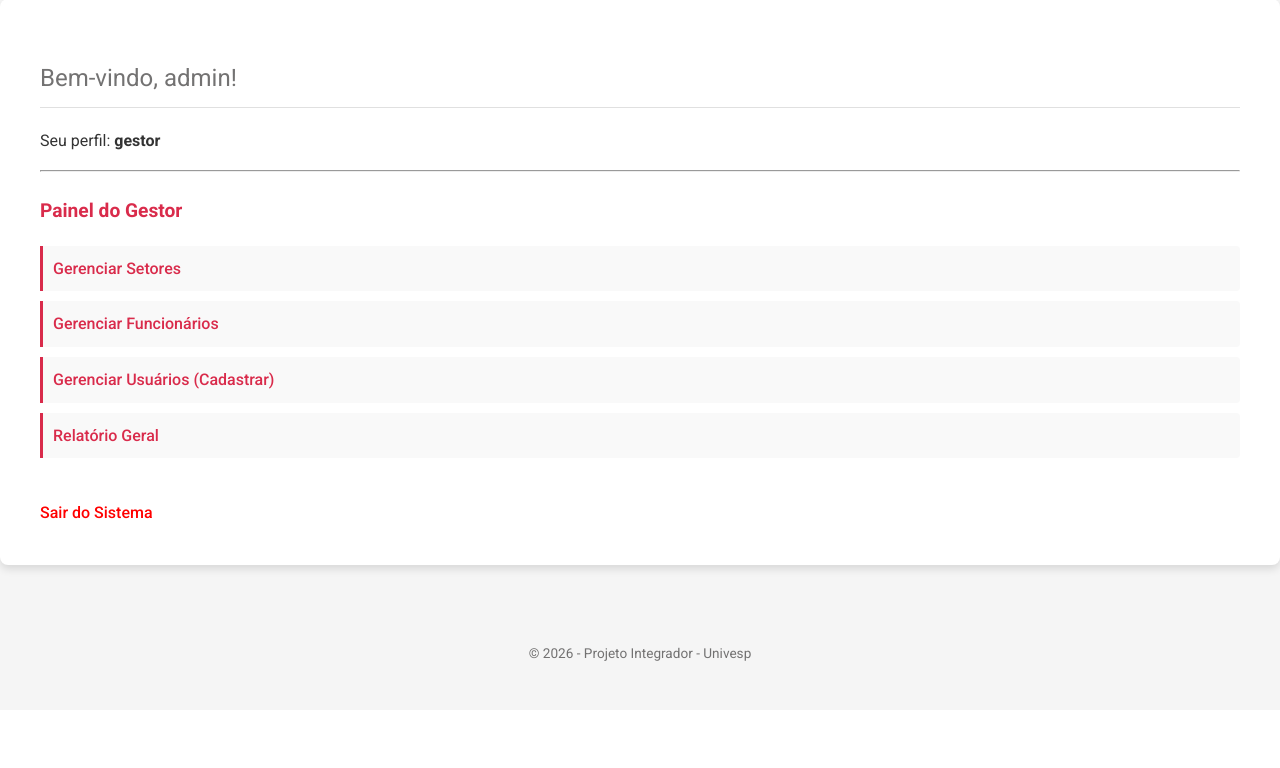
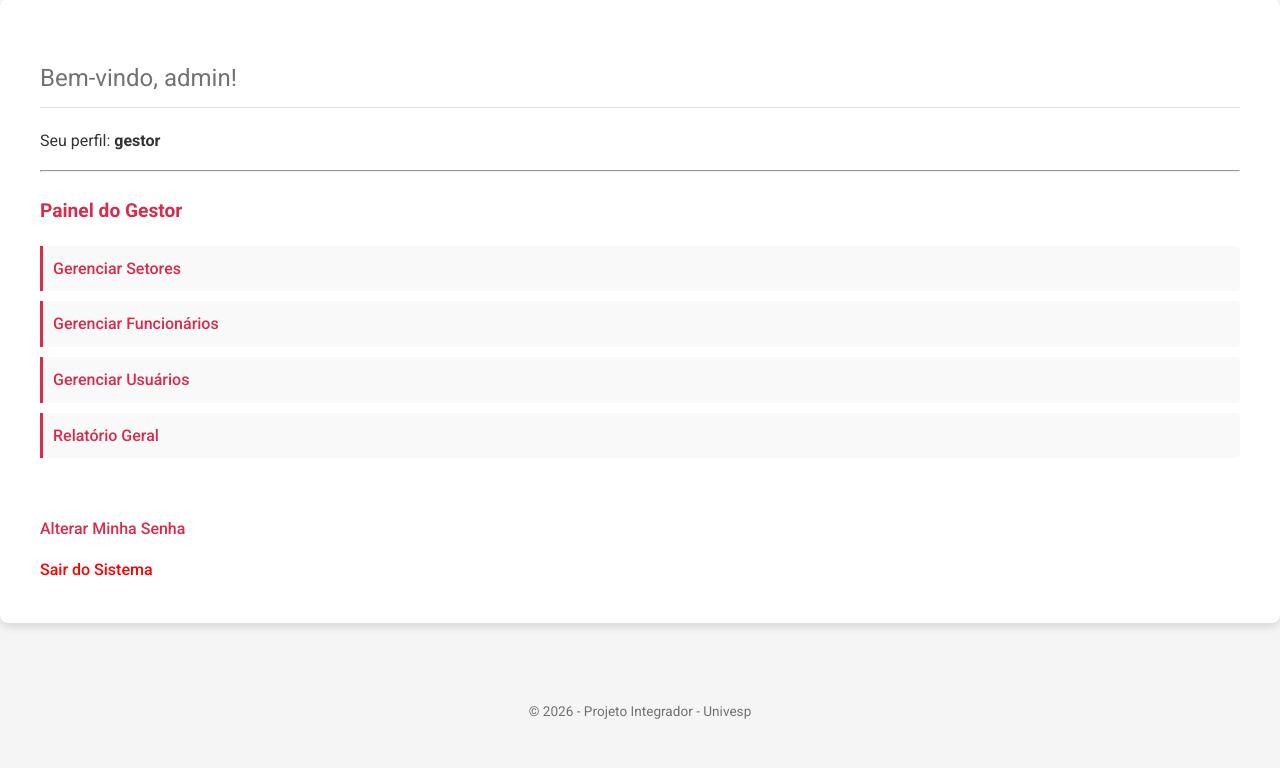
Before and after one commit to dennisguim/projeto-integrador-i-univesp, a Flask app: page /dashboard in a window 1280 px wide. Shown: the part 149-917 px from the top of the page. Before the commit the page ends 810 px from the top, so only its background shows below. Run offline with Flask 3, Linux system fonts and the light colour scheme; a user stored in the database is signed in.

Commit message:
Update dashboard.html

```diff
--- a/src/templates/dashboard.html
+++ b/src/templates/dashboard.html
@@ -13,7 +13,7 @@
         <ul>
             <li><a href="{{ url_for('listar_setores') }}">Gerenciar Setores</a></li>
             <li><a href="{{ url_for('listar_funcionarios') }}">Gerenciar Funcionários</a></li>
-            <li><a href="{{ url_for('novo_usuario') }}">Gerenciar Usuários (Cadastrar)</a></li>
+            <li><a href="{{ url_for('listar_usuarios') }}">Gerenciar Usuários</a></li>
             <li><a href="{{ url_for('relatorio_geral') }}">Relatório Geral</a></li>
         </ul>
     {% else %}
@@ -25,5 +25,6 @@
     {% endif %}
 
     <br>
+    <p><a href="{{ url_for('minha_senha') }}">Alterar Minha Senha</a></p>
     <a href="{{ url_for('logout') }}" style="color: red">Sair do Sistema</a>
 {% endblock %}
```
